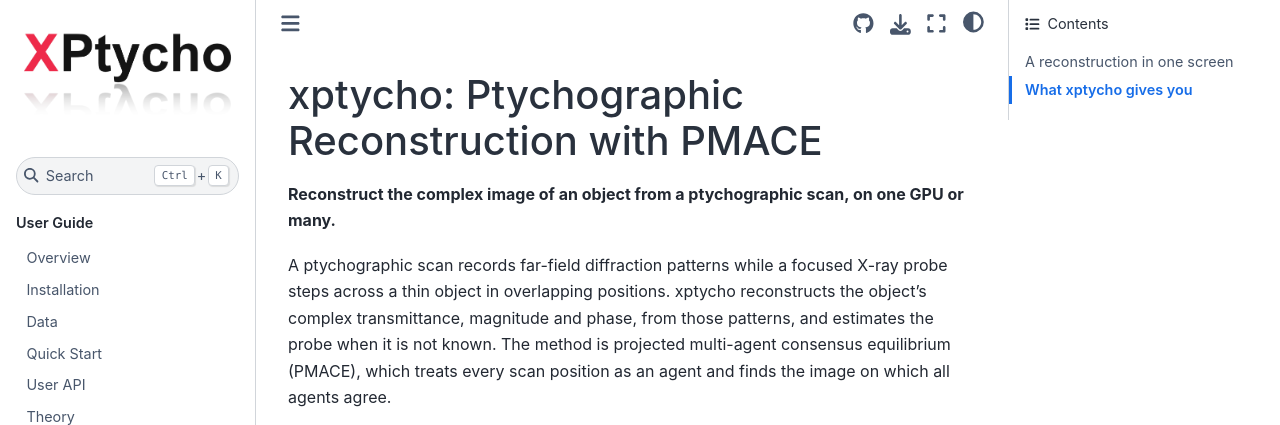
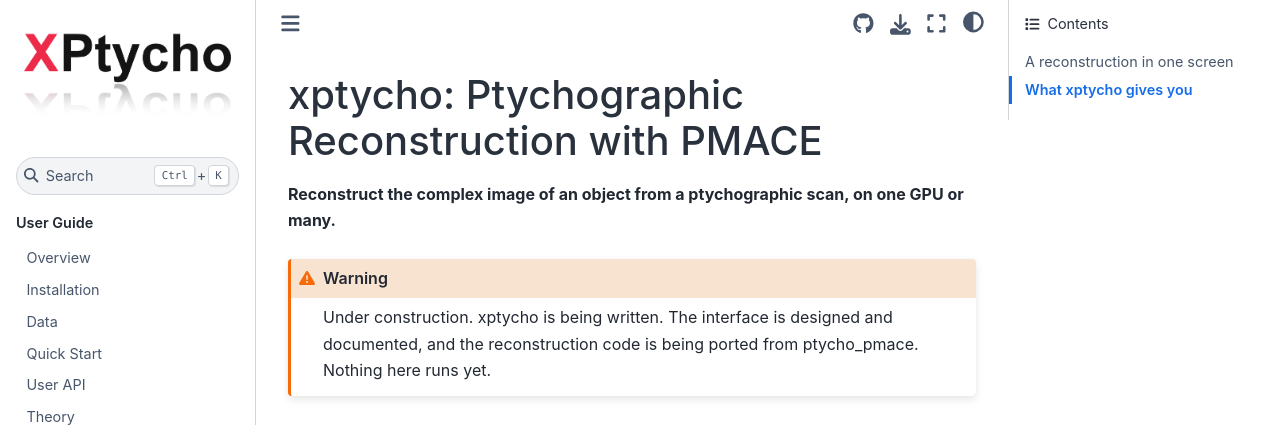
Before and after one commit to cabouman/xptycho, a Sphinx documentation site: the page built from docs/source/index.rst, in a window 1280 px wide and 900 px high, cut to the strip 0-425 px from the top of the window. Built offline with Sphinx 7.4.7 and the Sphinx Book theme 1.1.4, drawn with Linux system fonts in a browser that asks for light colours.

Commit message:
Label the package as under construction
Co-Authored-By: Claude Fable 5.1 <noreply@anthropic.com>
Claude-Session: https://claude.ai/code/session_01GUh31j9ybbeT2zyeAcPj8x

```diff
--- a/docs/source/index.rst
+++ b/docs/source/index.rst
@@ -3,6 +3,12 @@ xptycho: Ptychographic Reconstruction with PMACE
 
 **Reconstruct the complex image of an object from a ptychographic
 scan, on one GPU or many.**
+
+.. warning::
+
+   Under construction.  xptycho is being written.  The interface is
+   designed and documented, and the reconstruction code is being ported
+   from ptycho_pmace.  Nothing here runs yet.
 
 A ptychographic scan records far-field diffraction patterns while a
 focused X-ray probe steps across a thin object in overlapping
```
Also changed, not shown: README.md (+4 -0 lines).
